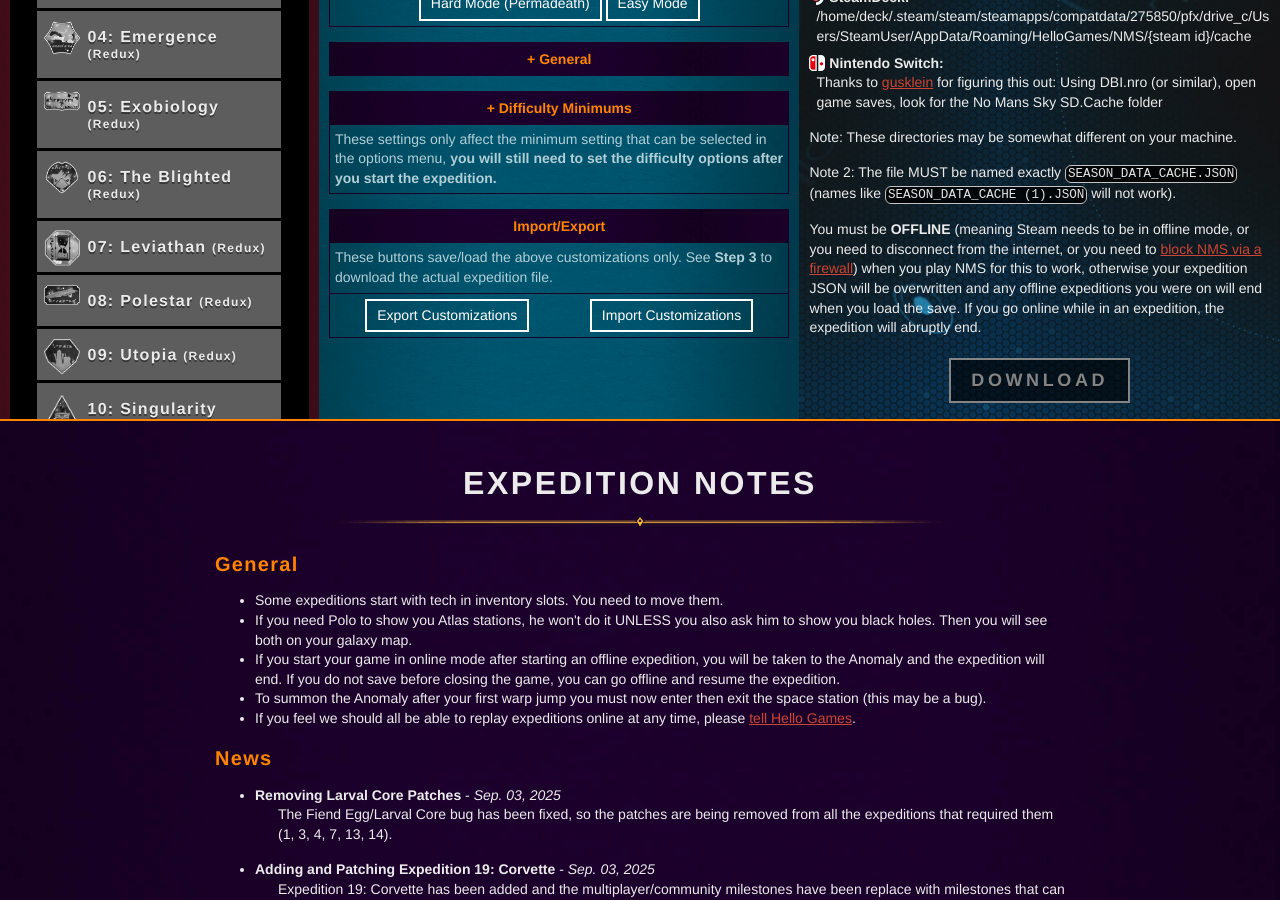
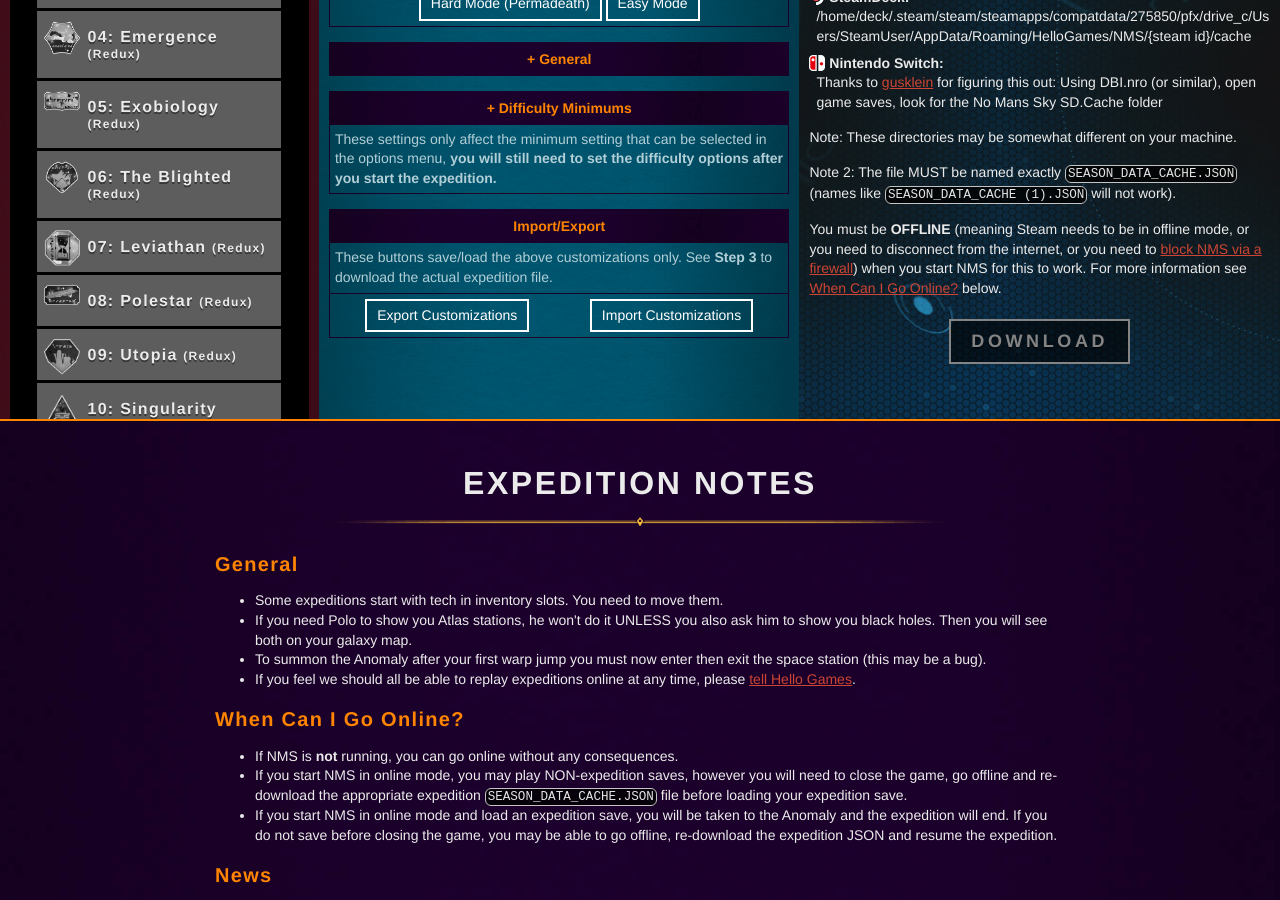
Before and after one commit to cwmonkey/nms-expeditions, a Jekyll site: the page built from index.html, in a window 1280 px wide and 900 px high, scrolled down 479 px. Built offline with Jekyll 4.4.1, drawn with Linux system fonts in a browser that asks for light colours; some web fonts are replaced.

Commit message:
Adding more info about going online
Closes #87

```diff
--- a/index.html
+++ b/index.html
@@ -336,7 +336,7 @@
 
       <p>Note 2: The file MUST be named exactly <code>SEASON_DATA_CACHE.JSON</code> (names like <code>SEASON_DATA_CACHE (1).JSON</code> will not work).</p>
 
-      <p>You must be <strong>OFFLINE</strong> (meaning Steam needs to be in offline mode, or you need to disconnect from the internet, or you need to <a href="https://github.com/leodium/leodium-ReLive-NoMansSky-Expeditions-Offline/discussions/48#discussioncomment-11565201" target="_blank">block NMS via a firewall</a>) when you play NMS for this to work, otherwise your expedition JSON will be overwritten and any offline expeditions you were on will end when you load the save. If you go online while in an expedition, the expedition will abruptly end.</p>
+      <p>You must be <strong>OFFLINE</strong> (meaning Steam needs to be in offline mode, or you need to disconnect from the internet, or you need to <a href="https://github.com/leodium/leodium-ReLive-NoMansSky-Expeditions-Offline/discussions/48#discussioncomment-11565201" target="_blank">block NMS via a firewall</a>) when you start NMS for this to work. For more information see <a href="#expedition_notes_online">When Can I Go Online?</a> below.</p>
     </div>
 
     <div class="download_container">
@@ -383,9 +383,18 @@
       <ul>
         <li>Some expeditions start with tech in inventory slots. You need to move them.</li>
         <li>If you need Polo to show you Atlas stations, he won't do it UNLESS you also ask him to show you black holes. Then you will see both on your galaxy map.</li>
-        <li>If you start your game in online mode after starting an offline expedition, you will be taken to the Anomaly and the expedition will end. If you do not save before closing the game, you can go offline and resume the expedition.</li>
         <li>To summon the Anomaly after your first warp jump you must now enter then exit the space station (this may be a bug).</li>
         <li>If you feel we should all be able to replay expeditions online at any time, please <a href="https://hellogames.zendesk.com/hc/en-us/requests/new" target="_blank">tell Hello Games</a>.</li>
+      </ul>
+    </section>
+
+    <section id="expedition_notes_online">
+      <h3><a href="#expedition_notes_online">When Can I Go Online?</a></h3>
+
+      <ul>
+        <li>If NMS is <strong>not</strong> running, you can go online without any consequences.</li>
+        <li>If you start NMS in online mode, you may play NON-expedition saves, however you will need to close the game, go offline and re-download the appropriate expedition <code>SEASON_DATA_CACHE.JSON</code> file before loading your expedition save.</li>
+        <li>If you start NMS in online mode and load an expedition save, you will be taken to the Anomaly and the expedition will end. If you do not save before closing the game, you may be able to go offline, re-download the expedition JSON and resume the expedition.</li>
       </ul>
     </section>
 
```
